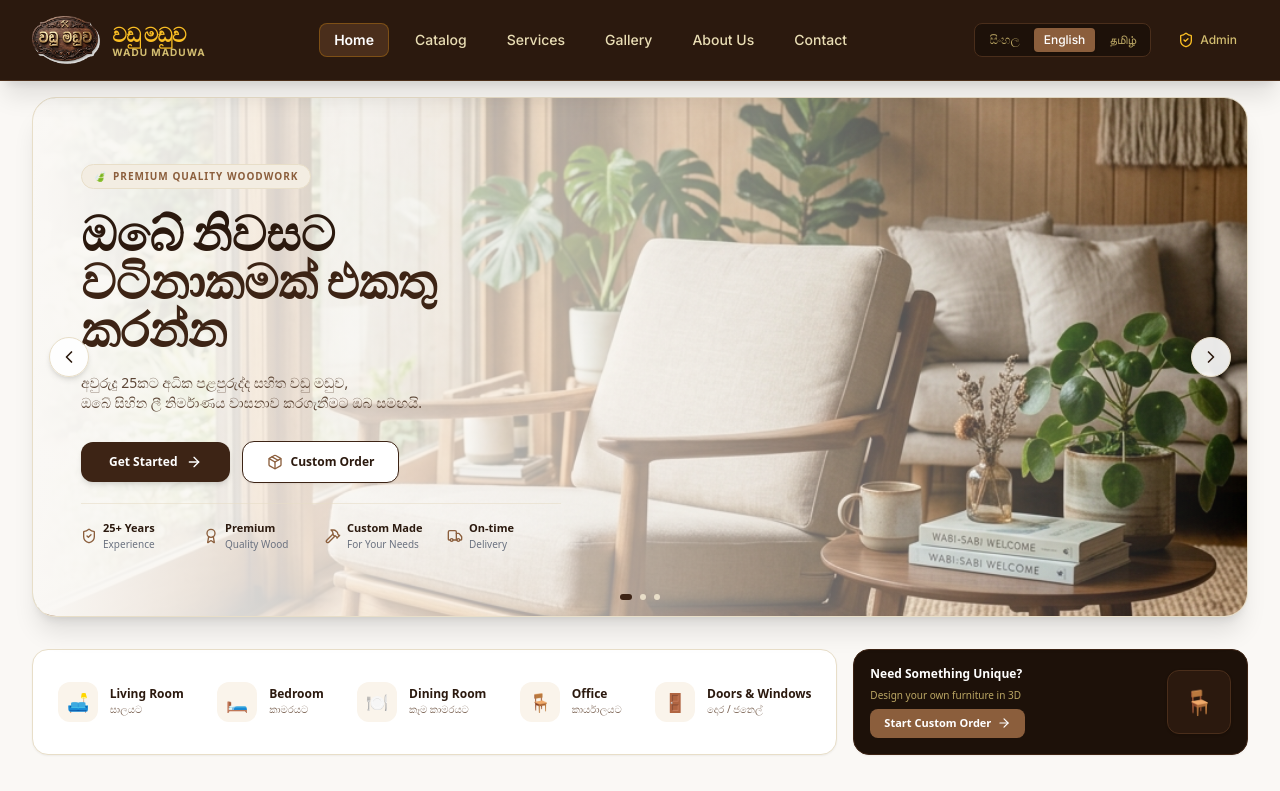
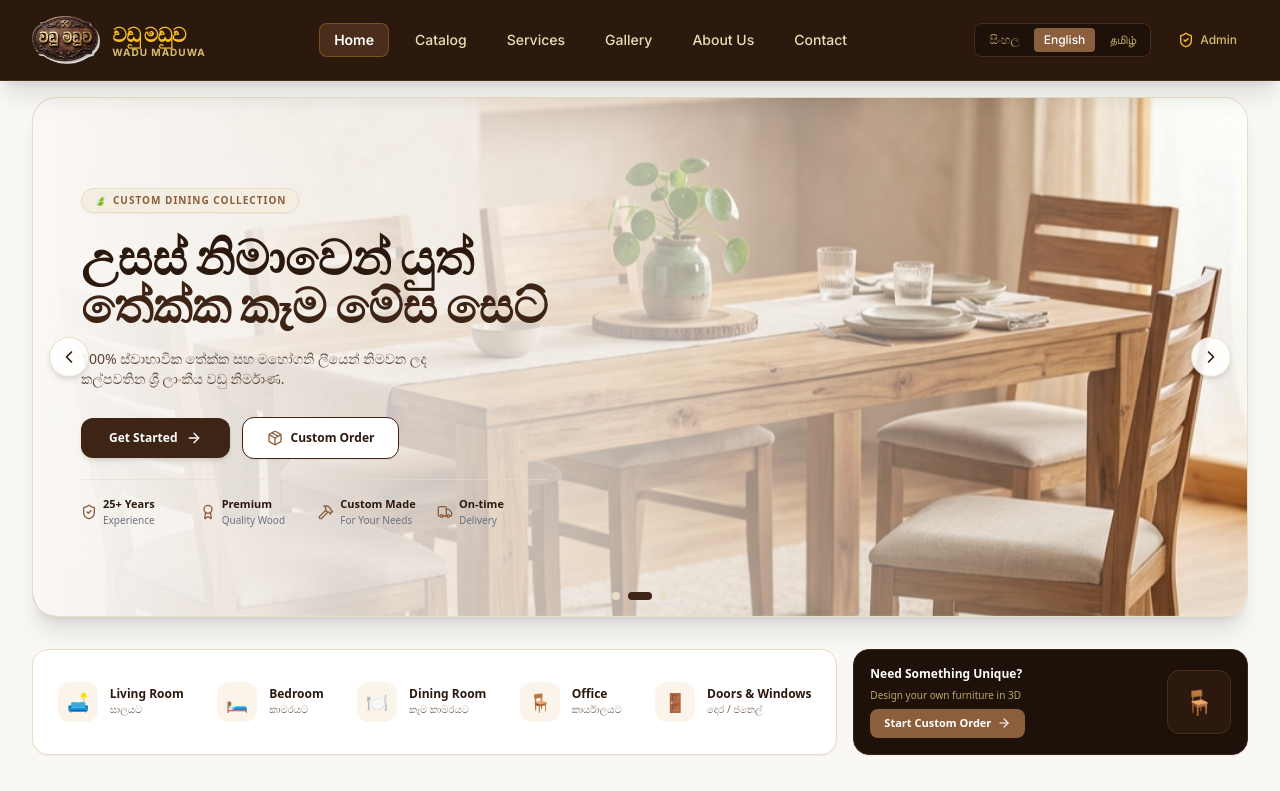
Before and after one commit to DishmiDahara/Vadu-Maduwa-Carpentry-System, a React (Vite) app in the folder woodcraftpro-frontend/: page / in a window 1280 px wide. Shown: the top 791 px of the page. Built offline with nearby package versions, Linux system fonts and the light colour scheme; a web font is replaced by a local one.

Commit message:
Add auto-playing carousel and slider controls to HomePage hero section

```diff
--- a/woodcraftpro-frontend/src/pages/HomePage.jsx
+++ b/woodcraftpro-frontend/src/pages/HomePage.jsx
@@ -1,4 +1,4 @@
-import React, { useState } from 'react';
+import React, { useState, useEffect } from 'react';
 import {
   Heart,
   ArrowRight,
@@ -10,7 +10,6 @@ import {
   Truck,
   Wrench,
   Paintbrush,
-  Building2,
   Sparkles,
   Users,
   CheckCircle2,
@@ -19,10 +18,57 @@ import {
 
 export default function HomePage({ setActiveTab, onSelectProductForQuote, onOpenInquiry }) {
   const [wishlist, setWishlist] = useState({});
+  const [currentSlideIndex, setCurrentSlideIndex] = useState(0);
+
+  // Hero Slides Data
+  const heroSlides = [
+    {
+      image: '/hero_armchair.png',
+      badge: 'PREMIUM QUALITY WOODWORK',
+      titleLine1: 'ඔබේ නිවසට',
+      titleLine2: 'වටිනාකමක් එකතු කරන්න',
+      descLine1: 'අවුරුදු 25කට අධික පළපුරුද්ද සහිත වඩු මඩුව,',
+      descLine2: 'ඔබේ සිහින ලී නිර්මාණය වාසනාව කරගැනීමට ඔබ සමඟයි.'
+    },
+    {
+      image: '/dining_table.png',
+      badge: 'CUSTOM DINING COLLECTION',
+      titleLine1: 'උසස් නිමාවෙන් යුත්',
+      titleLine2: 'තේක්ක කෑම මේස සෙට්',
+      descLine1: '100% ස්වාභාවික තේක්ක සහ මහෝගනි ලීයෙන් නිමවන ලද',
+      descLine2: 'කල්පවතින ශ්‍රී ලාංකීය වඩු නිර්මාණ.'
+    },
+    {
+      image: '/wooden_bed.png',
+      badge: 'LUXURY BEDROOM FURNITURE',
+      titleLine1: 'විශ්වසනීය අභිරුචි',
+      titleLine2: 'ලී ඇඳන් සහ ගෘහ භාණ්ඩ',
+      descLine1: 'ඔබේ කාමරයේ ඉඩකඩට සහ රුචිකත්වයට ගැළපෙන පරිදි',
+      descLine2: '3D මගින් සකසා සාදාගන්න.'
+    }
+  ];
+
+  // Auto-play slideshow timer (every 4.5 seconds)
+  useEffect(() => {
+    const timer = setInterval(() => {
+      setCurrentSlideIndex(prev => (prev + 1) % heroSlides.length);
+    }, 4500);
+    return () => clearInterval(timer);
+  }, [heroSlides.length]);
+
+  const nextSlide = () => {
+    setCurrentSlideIndex(prev => (prev + 1) % heroSlides.length);
+  };
+
+  const prevSlide = () => {
+    setCurrentSlideIndex(prev => (prev - 1 + heroSlides.length) % heroSlides.length);
+  };
 
   const toggleWishlist = (id) => {
     setWishlist(prev => ({ ...prev, [id]: !prev[id] }));
   };
+
+  const currentSlide = heroSlides[currentSlideIndex];
 
   const featuredProducts = [
     {
@@ -56,24 +102,35 @@ export default function HomePage({ setActiveTab, onSelectProductForQuote, onOpen
       <div className="max-w-7xl mx-auto px-4 sm:px-6 lg:px-8 space-y-8 pt-4">
 
         {/* ========================================================
-            1. HERO SLIDER BANNER (Matching Mockup Screenshot 100%)
+            1. HERO SLIDER BANNER (Interactive Auto-Playing Carousel)
            ======================================================== */}
         <section className="relative rounded-3xl overflow-hidden shadow-xl border border-[#E8DEC8] bg-[#FAF8F5] min-h-[480px] sm:min-h-[520px] flex items-center">
 
-          {/* Generated High-Res Living Room Armchair Background Image */}
+          {/* Dynamic Background Image with Smooth Fade Transition */}
           <div
-            className="absolute inset-0 bg-cover bg-right sm:bg-center bg-no-repeat transition-transform duration-700"
-            style={{ backgroundImage: `url('/hero_armchair.png')` }}
+            key={currentSlideIndex}
+            className="absolute inset-0 bg-cover bg-right sm:bg-center bg-no-repeat transition-all duration-1000 animate-fade-in"
+            style={{ backgroundImage: `url('${currentSlide.image}')` }}
           ></div>
 
-          {/* Subtle vignette gradient overlay allowing image on right to shine through */}
-          <div className="absolute inset-0 bg-gradient-to-r from-[#FAF8F5] via-[#FAF8F5]/75 sm:via-[#FAF8F5]/60 to-transparent"></div>
+          {/* Gradient Overlay for Text Visibility */}
+          <div className="absolute inset-0 bg-gradient-to-r from-[#FAF8F5] via-[#FAF8F5]/80 sm:via-[#FAF8F5]/65 to-transparent"></div>
 
-          {/* Slider Left / Right Navigation Controls */}
-          <button className="absolute left-4 z-20 w-10 h-10 rounded-full bg-white/90 shadow-md border border-[#E8DEC8] flex items-center justify-center text-[#2B190E] hover:bg-white hover:scale-105 transition-all">
+          {/* Slider Left Arrow Button */}
+          <button
+            onClick={prevSlide}
+            aria-label="Previous Slide"
+            className="absolute left-4 z-20 w-10 h-10 rounded-full bg-white/90 shadow-md border border-[#E8DEC8] flex items-center justify-center text-[#2B190E] hover:bg-white hover:scale-105 active:scale-95 transition-all cursor-pointer"
+          >
             <ChevronLeft className="w-5 h-5" />
           </button>
-          <button className="absolute right-4 z-20 w-10 h-10 rounded-full bg-white/90 shadow-md border border-[#E8DEC8] flex items-center justify-center text-[#2B190E] hover:bg-white hover:scale-105 transition-all">
+
+          {/* Slider Right Arrow Button */}
+          <button
+            onClick={nextSlide}
+            aria-label="Next Slide"
+            className="absolute right-4 z-20 w-10 h-10 rounded-full bg-white/90 shadow-md border border-[#E8DEC8] flex items-center justify-center text-[#2B190E] hover:bg-white hover:scale-105 active:scale-95 transition-all cursor-pointer"
+          >
             <ChevronRight className="w-5 h-5" />
           </button>
 
@@ -81,35 +138,35 @@ export default function HomePage({ setActiveTab, onSelectProductForQuote, onOpen
           <div className="relative z-10 max-w-xl px-6 sm:px-12 py-10 space-y-5">
 
             {/* Top Leaf Sub-Badge */}
-            <div className="inline-flex items-center gap-1.5 text-[10px] font-bold text-[#8B5E3C] uppercase tracking-widest bg-[#F3EDE2] border border-[#E8DEC8] px-3 py-1 rounded-full">
+            <div className="inline-flex items-center gap-1.5 text-[10px] font-bold text-[#8B5E3C] uppercase tracking-widest bg-[#F3EDE2] border border-[#E8DEC8] px-3 py-1 rounded-full shadow-sm">
               <span>🍃</span>
-              <span>PREMIUM QUALITY WOODWORK</span>
+              <span>{currentSlide.badge}</span>
             </div>
 
             {/* Main Sinhala Headline */}
             <h1 className="text-3xl sm:text-5xl font-extrabold font-heading text-[#2B190E] leading-tight">
-              ඔබේ නිවසට <br />
-              <span className="text-[#3D2415]">වටිනාකමක් එකතු කරන්න</span>
+              {currentSlide.titleLine1} <br />
+              <span className="text-[#3D2415]">{currentSlide.titleLine2}</span>
             </h1>
 
             {/* Sinhala Subtitle */}
             <p className="text-xs sm:text-sm text-[#5C4535] leading-relaxed font-medium">
-              අවුරුදු 25කට අධික පළපුරුද්ද සහිත වඩු මඩුව,<br />
-              ඔබේ සිහින ලී නිර්මාණය වාසනාව කරගැනීමට ඔබ සමඟයි.
+              {currentSlide.descLine1}<br />
+              {currentSlide.descLine2}
             </p>
 
             {/* Action Buttons */}
             <div className="pt-2 flex flex-wrap items-center gap-3">
               <button
                 onClick={() => setActiveTab('catalog')}
-                className="bg-[#3D2415] hover:bg-[#2B190E] text-white px-7 py-3 rounded-xl font-bold text-xs transition-all shadow-md flex items-center gap-2"
+                className="bg-[#3D2415] hover:bg-[#2B190E] text-white px-7 py-3 rounded-xl font-bold text-xs transition-all shadow-md flex items-center gap-2 active:scale-95 cursor-pointer"
               >
                 <span>Get Started</span>
                 <ArrowRight className="w-4 h-4" />
               </button>
               <button
                 onClick={() => setActiveTab('custom-order')}
-                className="bg-white hover:bg-[#FAF4EB] text-[#2B190E] border border-[#3D2415] px-6 py-3 rounded-xl font-bold text-xs transition-all flex items-center gap-2 shadow-sm"
+                className="bg-white hover:bg-[#FAF4EB] text-[#2B190E] border border-[#3D2415] px-6 py-3 rounded-xl font-bold text-xs transition-all flex items-center gap-2 shadow-sm active:scale-95 cursor-pointer"
               >
                 <Package className="w-4 h-4 text-[#8B5E3C]" />
                 <span>Custom Order</span>
@@ -150,18 +207,27 @@ export default function HomePage({ setActiveTab, onSelectProductForQuote, onOpen
 
           </div>
 
-          {/* Slider Dots Indicator */}
-          <div className="absolute bottom-4 left-1/2 -translate-x-1/2 z-10 flex items-center gap-2">
-            <span className="w-3 h-1.5 rounded-full bg-[#3D2415]"></span>
-            <span className="w-1.5 h-1.5 rounded-full bg-[#E8DEC8]"></span>
-            <span className="w-1.5 h-1.5 rounded-full bg-[#E8DEC8]"></span>
+          {/* Interactive Slide Dots Indicator */}
+          <div className="absolute bottom-4 left-1/2 -translate-x-1/2 z-20 flex items-center gap-2">
+            {heroSlides.map((_, idx) => (
+              <button
+                key={idx}
+                onClick={() => setCurrentSlideIndex(idx)}
+                aria-label={`Go to slide ${idx + 1}`}
+                className={`transition-all duration-300 cursor-pointer ${
+                  currentSlideIndex === idx
+                    ? 'w-6 h-2 rounded-full bg-[#3D2415]'
+                    : 'w-2 h-2 rounded-full bg-[#E8DEC8] hover:bg-[#8B5E3C]'
+                }`}
+              />
+            ))}
           </div>
 
         </section>
 
 
         {/* ========================================================
-            2. CATEGORY BAR + NEED SOMETHING UNIQUE CARD (Mockup Match)
+            2. CATEGORY BAR + NEED SOMETHING UNIQUE CARD
            ======================================================== */}
         <section className="grid grid-cols-1 lg:grid-cols-12 gap-4 items-stretch">
 
@@ -230,7 +296,7 @@ export default function HomePage({ setActiveTab, onSelectProductForQuote, onOpen
               <p className="text-[10px] text-amber-200/70">Design your own furniture in 3D</p>
               <button
                 onClick={() => setActiveTab('custom-order')}
-                className="mt-1 bg-[#8B5E3C] hover:bg-[#734A2E] text-white px-3.5 py-1.5 rounded-lg text-[11px] font-bold transition-all flex items-center gap-1.5"
+                className="mt-1 bg-[#8B5E3C] hover:bg-[#734A2E] text-white px-3.5 py-1.5 rounded-lg text-[11px] font-bold transition-all flex items-center gap-1.5 active:scale-95 cursor-pointer"
               >
                 <span>Start Custom Order</span>
                 <ArrowRight className="w-3.5 h-3.5" />
@@ -246,7 +312,7 @@ export default function HomePage({ setActiveTab, onSelectProductForQuote, onOpen
 
 
         {/* ========================================================
-            3. FEATURED PRODUCTS GRID (Matching Mockup 100%)
+            3. FEATURED PRODUCTS GRID
            ======================================================== */}
         <section className="space-y-4">
           <div className="flex items-center justify-between border-b border-[#E8DEC8] pb-3">
@@ -256,7 +322,7 @@ export default function HomePage({ setActiveTab, onSelectProductForQuote, onOpen
             </div>
             <button
               onClick={() => setActiveTab('catalog')}
-              className="text-xs font-bold text-[#8B5E3C] hover:underline flex items-center gap-1"
+              className="text-xs font-bold text-[#8B5E3C] hover:underline flex items-center gap-1 cursor-pointer"
             >
               <span>View All Products</span>
               <ArrowRight className="w-3.5 h-3.5" />
@@ -277,7 +343,7 @@ export default function HomePage({ setActiveTab, onSelectProductForQuote, onOpen
                   />
                   <button
                     onClick={() => toggleWishlist(product.id)}
-                    className="absolute top-2.5 right-2.5 w-7 h-7 rounded-full bg-white/90 flex items-center justify-center text-gray-400 hover:text-red-500 transition-colors shadow-sm"
+                    className="absolute top-2.5 right-2.5 w-7 h-7 rounded-full bg-white/90 flex items-center justify-center text-gray-400 hover:text-red-500 transition-colors shadow-sm cursor-pointer"
                   >
                     <Heart className={`w-3.5 h-3.5 ${wishlist[product.id] ? 'fill-red-500 text-red-500' : ''}`} />
                   </button>
@@ -296,7 +362,7 @@ export default function HomePage({ setActiveTab, onSelectProductForQuote, onOpen
 
 
         {/* ========================================================
-            4. OUR SERVICES (Light Cream Cards matching Mockup)
+            4. OUR SERVICES
            ======================================================== */}
         <section className="space-y-4">
           <div className="flex items-center justify-between border-b border-[#E8DEC8] pb-3">
@@ -306,7 +372,7 @@ export default function HomePage({ setActiveTab, onSelectProductForQuote, onOpen
             </div>
             <button
               onClick={() => setActiveTab('services')}
-              className="text-xs font-bold text-[#8B5E3C] hover:underline flex items-center gap-1"
+              className="text-xs font-bold text-[#8B5E3C] hover:underline flex items-center gap-1 cursor-pointer"
             >
               <span>View All Services</span>
               <ArrowRight className="w-3.5 h-3.5" />
@@ -326,7 +392,7 @@ export default function HomePage({ setActiveTab, onSelectProductForQuote, onOpen
               </div>
               <button
                 onClick={() => setActiveTab('services')}
-                className="text-[11px] font-bold text-[#8B5E3C] hover:underline flex items-center gap-1 pt-2"
+                className="text-[11px] font-bold text-[#8B5E3C] hover:underline flex items-center gap-1 pt-2 cursor-pointer"
               >
                 <span>Learn More</span>
                 <ArrowRight className="w-3 h-3" />
@@ -344,7 +410,7 @@ export default function HomePage({ setActiveTab, onSelectProductForQuote, onOpen
               </div>
               <button
                 onClick={() => setActiveTab('services')}
-                className="text-[11px] font-bold text-[#8B5E3C] hover:underline flex items-center gap-1 pt-2"
+                className="text-[11px] font-bold text-[#8B5E3C] hover:underline flex items-center gap-1 pt-2 cursor-pointer"
               >
                 <span>Learn More</span>
                 <ArrowRight className="w-3 h-3" />
@@ -362,7 +428,7 @@ export default function HomePage({ setActiveTab, onSelectProductForQuote, onOpen
               </div>
               <button
                 onClick={() => setActiveTab('services')}
-                className="text-[11px] font-bold text-[#8B5E3C] hover:underline flex items-center gap-1 pt-2"
+                className="text-[11px] font-bold text-[#8B5E3C] hover:underline flex items-center gap-1 pt-2 cursor-pointer"
               >
                 <span>Learn More</span>
                 <ArrowRight className="w-3 h-3" />
@@ -380,7 +446,7 @@ export default function HomePage({ setActiveTab, onSelectProductForQuote, onOpen
               </div>
               <button
                 onClick={() => setActiveTab('services')}
-                className="text-[11px] font-bold text-[#8B5E3C] hover:underline flex items-center gap-1 pt-2"
+                className="text-[11px] font-bold text-[#8B5E3C] hover:underline flex items-center gap-1 pt-2 cursor-pointer"
               >
                 <span>Learn More</span>
                 <ArrowRight className="w-3 h-3" />
@@ -392,7 +458,7 @@ export default function HomePage({ setActiveTab, onSelectProductForQuote, onOpen
 
 
         {/* ========================================================
-            5. WHAT OUR CUSTOMERS SAY (Dark Wood Bottom Banner matching Mockup)
+            5. WHAT OUR CUSTOMERS SAY (Dark Wood Bottom Banner)
            ======================================================== */}
         <section className="bg-[#1D1109] text-white rounded-3xl p-6 sm:p-8 border border-[#3D2415] shadow-2xl space-y-6">
 
@@ -403,7 +469,7 @@ export default function HomePage({ setActiveTab, onSelectProductForQuote, onOpen
             </div>
             <button
               onClick={() => setActiveTab('contact')}
-              className="text-xs font-bold text-amber-400 hover:underline"
+              className="text-xs font-bold text-amber-400 hover:underline cursor-pointer"
             >
               View All Reviews
             </button>
```
